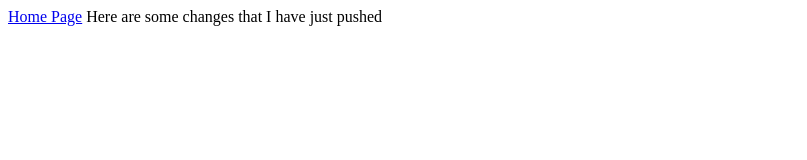
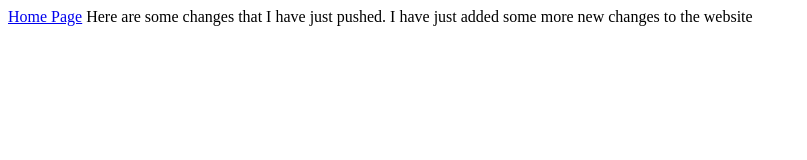
Before and after one commit to AndrewChian2/Technical-Article, a plain HTML site: page index.html in a window 1280 px wide. Shown: the whole page, without its empty margins (0-807 px from the left). Drawn offline with Linux system fonts and the light colour scheme.

Commit message:
added more changes to index.html

```diff
--- a/index.html
+++ b/index.html
@@ -10,7 +10,9 @@
 <body>
     <nav>
         <a href="./Article.html">Home Page</a>
-        Here are some changes that I have just pushed
+        Here are some changes that I have just pushed.
+
+        I have just added some more new changes to the website
     </nav>
 </body>
 
```
